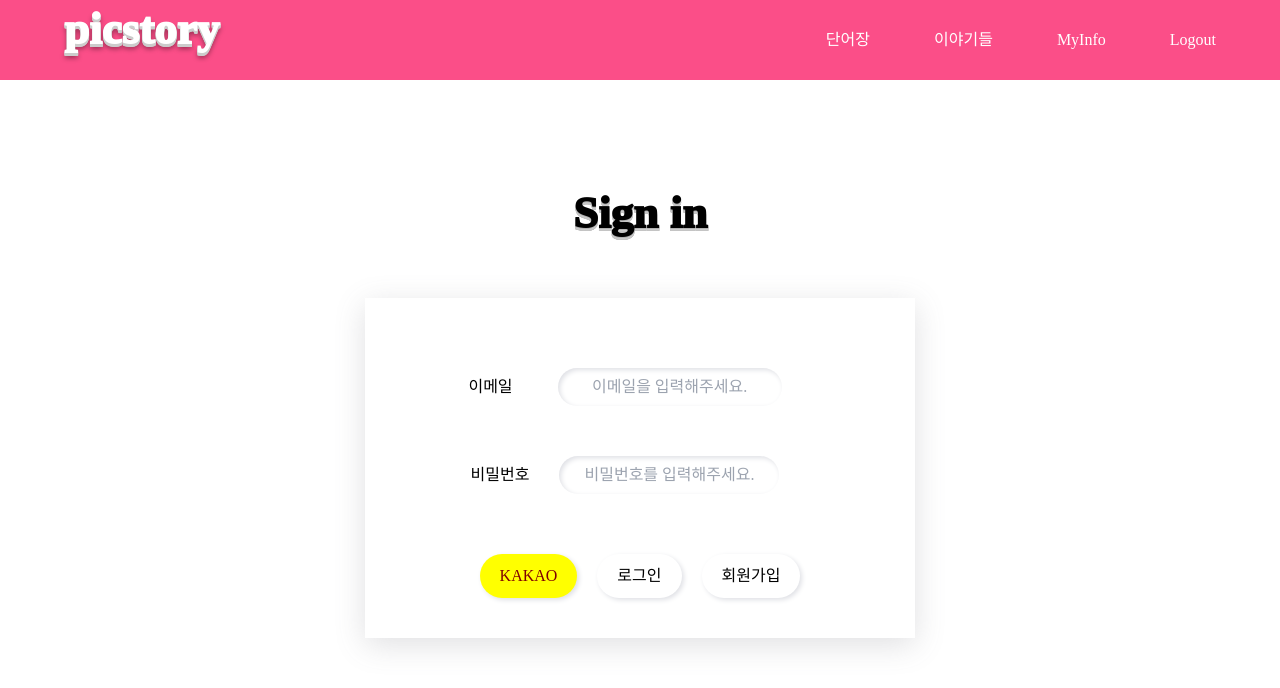
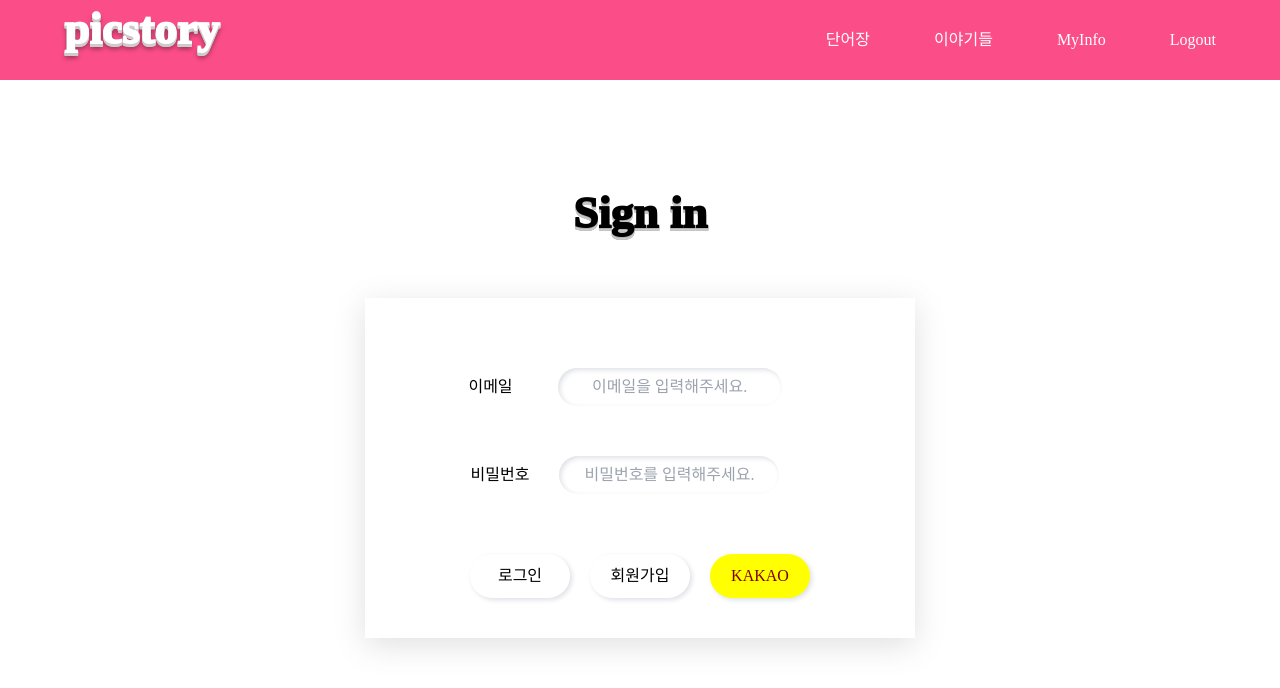
Before and after one commit to johjaewan/Picstory, a React (Create React App) app in the folder frontend/frontproject/: page /login in a window 1280 px wide. Shown: the top 688 px of the page. Built offline with nearby package versions, Linux system fonts and the light colour scheme; a web font is replaced by a local one.

Commit message:
[FIX] 카카오로그인 수정

```diff
--- a/frontend/frontproject/src/api/api.tsx
+++ b/frontend/frontproject/src/api/api.tsx
@@ -1,8 +1,6 @@
 import axios from "axios";
 
 const BASE_URL = "https://j8d103.p.ssafy.io/api";
-// 172.30.1.31:8000/api/accounts/withdrawal/
-// const BASE_URL = "http://192.168.100.140:8000/api";
 // const BASE_URL = "http://192.168.100.166:8000/api";
 // const BASE_URL = "http://192.168.100.140:8000/api";
 //
--- a/frontend/frontproject/src/assets/css/Login.module.css
+++ b/frontend/frontproject/src/assets/css/Login.module.css
@@ -80,6 +80,9 @@
 	margin: 40px;
 }
 .btn {
+	cursor: pointer;
+	display: inline-block;
+	width: 100px;
 	color: rgb(0, 0, 0);
 	margin: 0 10px;
 	padding: 10px 20px;
--- a/frontend/frontproject/src/components/user/KakaoLogin.tsx
+++ b/frontend/frontproject/src/components/user/KakaoLogin.tsx
@@ -3,7 +3,7 @@ import queryString from "query-string";
 import styles from "../../assets/css/main.module.css";
 import { kakao } from "../../api/userAPI";
 import Swal from "sweetalert2";
-import { useEffect, useState } from "react";
+import { useCallback, useEffect } from "react";
 
 function KakaoLogin() {
 	const navigate = useNavigate();
@@ -11,13 +11,13 @@ function KakaoLogin() {
 	const queryParams = queryString.parse(location.search);
 
 	let code: any = queryParams.code;
-	console.log("code: ", code);
-	console.log("code: ", typeof code);
 
-	const onCodeSend = async (code: string) => {
+	const onCodeSend = useCallback(
+		async (code: string) => {
 			try {
 				const res = await kakao(code);
 				console.log("res 카카오로그인", res);
+
 				// 로그인 요청 성공 시 토큰과 유저정보 저장 후 페이지 이동
 				const result = res.data;
 				if (res.status === 200) {
@@ -50,24 +50,18 @@ function KakaoLogin() {
 						icon: "success",
 						title: `${result.nickname}님 안녕하세요!`,
 					});
-
-				// navigate("/");
 				}
 			} catch (error: any) {
-			Swal.fire({
-				icon: "error",
-				title: "Oops...",
-				text: "카카오 로그인 실패! ",
-			});
-			navigate("/kakaologin");
+				navigate("/login");
 				console.log(error);
 			}
-	};
+		},
+		[navigate]
+	);
 
 	useEffect(() => {
-		console.log("useEffect code: ", code);
 		onCodeSend(code);
-	}, []);
+	}, [code, onCodeSend]);
 
 	return (
 		<>
@@ -79,13 +73,14 @@ function KakaoLogin() {
 			>
 				<div className={styles.picstory}>
 					<h1>
-						<span>회</span>
-						<span>원</span>
-						<span>가</span>
-						<span>입</span>
+						<span>카</span>
+						<span>카</span>
+						<span>오</span>
+						<span>로</span>
+						<span>그</span>
+						<span>인</span>
 						<span>완</span>
 						<span>료</span>
-						<span>!</span>
 						<span>😎</span>
 					</h1>
 				</div>
--- a/frontend/frontproject/src/components/user/Login.tsx
+++ b/frontend/frontproject/src/components/user/Login.tsx
@@ -3,7 +3,6 @@ import { useNavigate } from "react-router-dom";
 import Swal from "sweetalert2";
 import { login } from "../../api/userAPI";
 import styles from "../../assets/css/Login.module.css";
-import KakaoLogin from "./KakaoLogin";
 
 function LoginForm() {
 	type FormData = {
@@ -76,7 +75,8 @@ function LoginForm() {
 	return (
 		<>
 			<div className={styles.title}>Sign in</div>
-			<form className={styles.container} onSubmit={handleSubmit(onSubmit)}>
+			<div className={styles.container}>
+				<form onSubmit={handleSubmit(onSubmit)}>
 					<div className={styles.emailBox}>
 						<label htmlFor="email">이메일</label>
 						<input
@@ -96,7 +96,9 @@ function LoginForm() {
 							})}
 						/>
 						<div className={styles.emailAlert}>
-						{errors.email && <small role="alert">{errors.email.message}</small>}
+							{errors.email && (
+								<small role="alert">{errors.email.message}</small>
+							)}
 						</div>
 					</div>
 
@@ -130,15 +132,9 @@ function LoginForm() {
 					<div className={styles.buttonBox}>
 						<button
 							className={styles.btn}
-						onClick={handleClick}
-						style={{
-							backgroundColor: "yellow",
-							color: "Maroon",
-						}}
+							type="submit"
+							disabled={isSubmitting}
 						>
-						KAKAO
-					</button>
-					<button className={styles.btn} type="submit" disabled={isSubmitting}>
 							로그인
 						</button>
 						<button
@@ -149,8 +145,20 @@ function LoginForm() {
 						>
 							회원가입
 						</button>
+
+						<div
+							className={styles.btn}
+							onClick={handleClick}
+							style={{
+								backgroundColor: "yellow",
+								color: "Maroon",
+							}}
+						>
+							KAKAO
+						</div>
 					</div>
 				</form>
+			</div>
 		</>
 	);
 }
```
Lines whose indentation alone changed are shown as unchanged.
